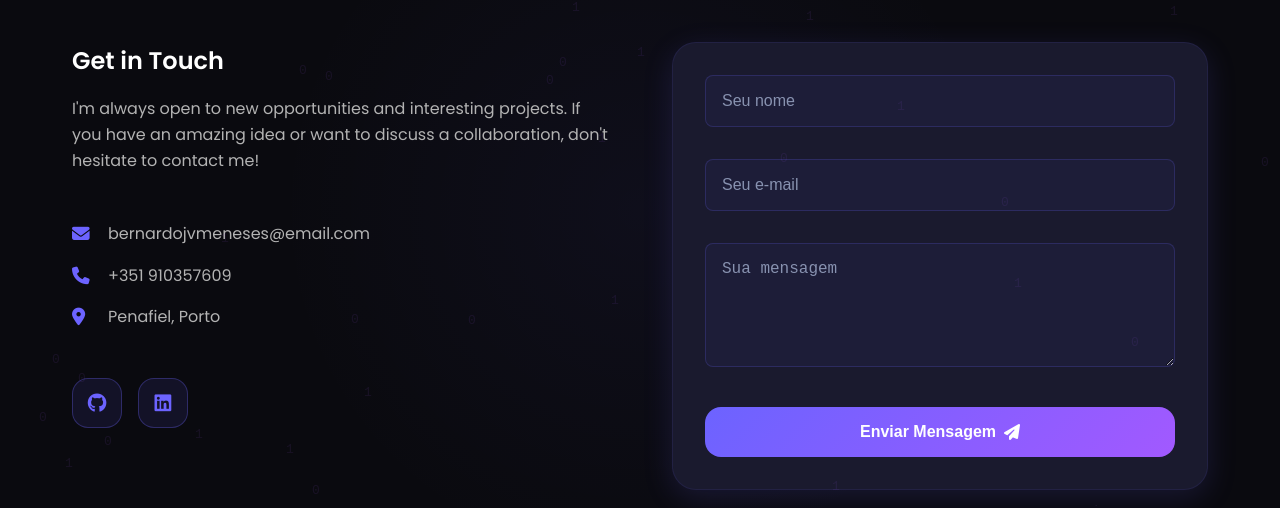
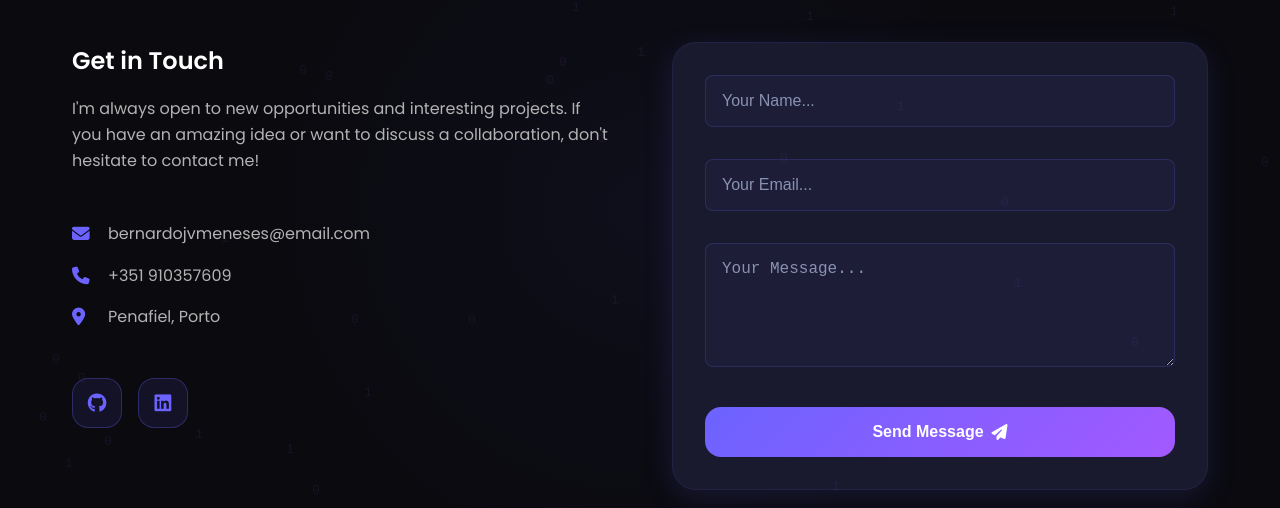
Before and after one commit to BernardoMeneses/Portfolio, a React (Vite) app in the folder Front/: page /contact in a window 1280 px wide. Shown: the part 294-802 px from the top of the page. Built offline with nearby package versions, Linux system fonts and the light colour scheme; no server answers.

Commit message:
Update Contact.jsx

```diff
--- a/Front/src/components/Contact.jsx
+++ b/Front/src/components/Contact.jsx
@@ -34,15 +34,15 @@ const Contact = () => {
 
       if (response.ok) {
         const result = await response.json()
-        setSubmitStatus({ type: 'success', message: 'Mensagem enviada com sucesso! Obrigado pelo contato.' })
+        setSubmitStatus({ type: 'success', message: 'Message sent successfully! Thank you for contacting me.' })
         setFormData({ name: '', email: '', message: '' })
       } else {
         const error = await response.json()
-        setSubmitStatus({ type: 'error', message: error.detail || 'Erro ao enviar mensagem. Tente novamente.' })
+        setSubmitStatus({ type: 'error', message: error.detail || 'Error sending message. Please try again.' })
       }
     } catch (error) {
-      console.error('Erro ao enviar mensagem:', error)
-      setSubmitStatus({ type: 'error', message: 'Erro ao enviar mensagem. Verifique sua conexão e tente novamente.' })
+      console.error('Error sending message:', error)
+      setSubmitStatus({ type: 'error', message: 'Error sending message. Please check your connection and try again.' })
     }
 
     setIsSubmitting(false)
@@ -100,7 +100,7 @@ const Contact = () => {
               <input
                 type="text"
                 name="name"
-                placeholder="Seu nome"
+                placeholder="Your Name..."
                 value={formData.name}
                 onChange={handleChange}
                 required
@@ -112,7 +112,7 @@ const Contact = () => {
               <input
                 type="email"
                 name="email"
-                placeholder="Seu e-mail"
+                placeholder="Your Email..."
                 value={formData.email}
                 onChange={handleChange}
                 required
@@ -123,7 +123,7 @@ const Contact = () => {
             <div className="form-group">
               <textarea
                 name="message"
-                placeholder="Sua mensagem"
+                placeholder="Your Message..."
                 rows="5"
                 value={formData.message}
                 onChange={handleChange}
@@ -133,7 +133,7 @@ const Contact = () => {
             </div>
 
             <button type="submit" className="submit-btn" disabled={isSubmitting}>
-              {isSubmitting ? 'Enviando...' : 'Enviar Mensagem'}
+              {isSubmitting ? 'Sending...' : 'Send Message'}
               <i className={`fas ${isSubmitting ? 'fa-spinner fa-spin' : 'fa-paper-plane'}`}></i>
             </button>
           </form>
```
